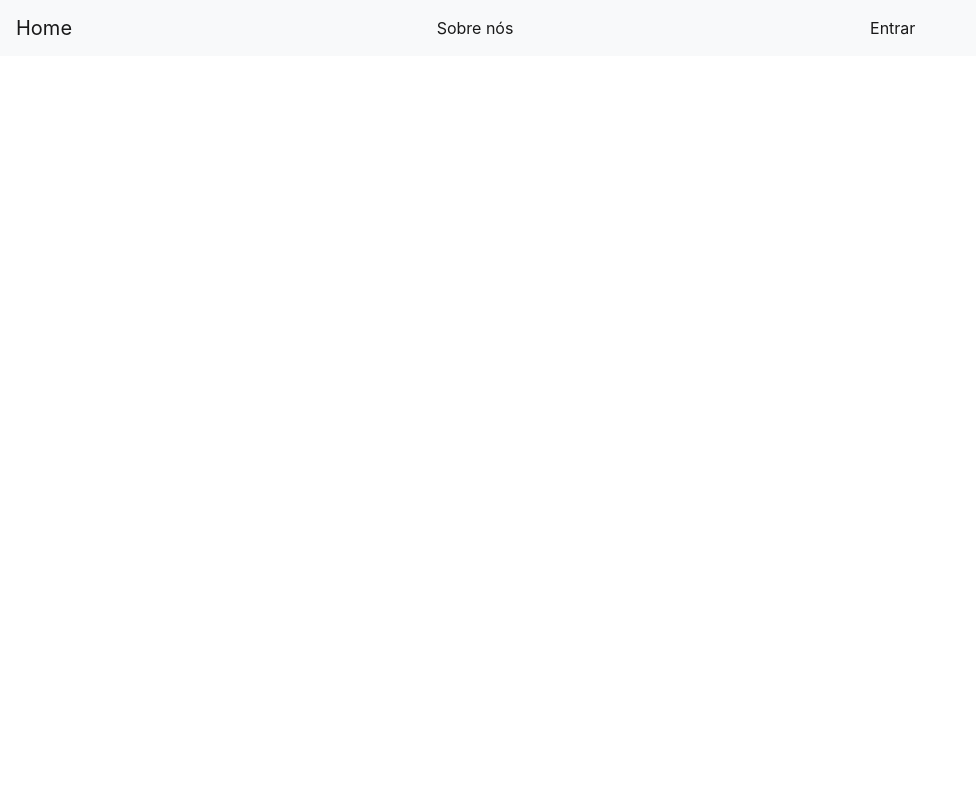
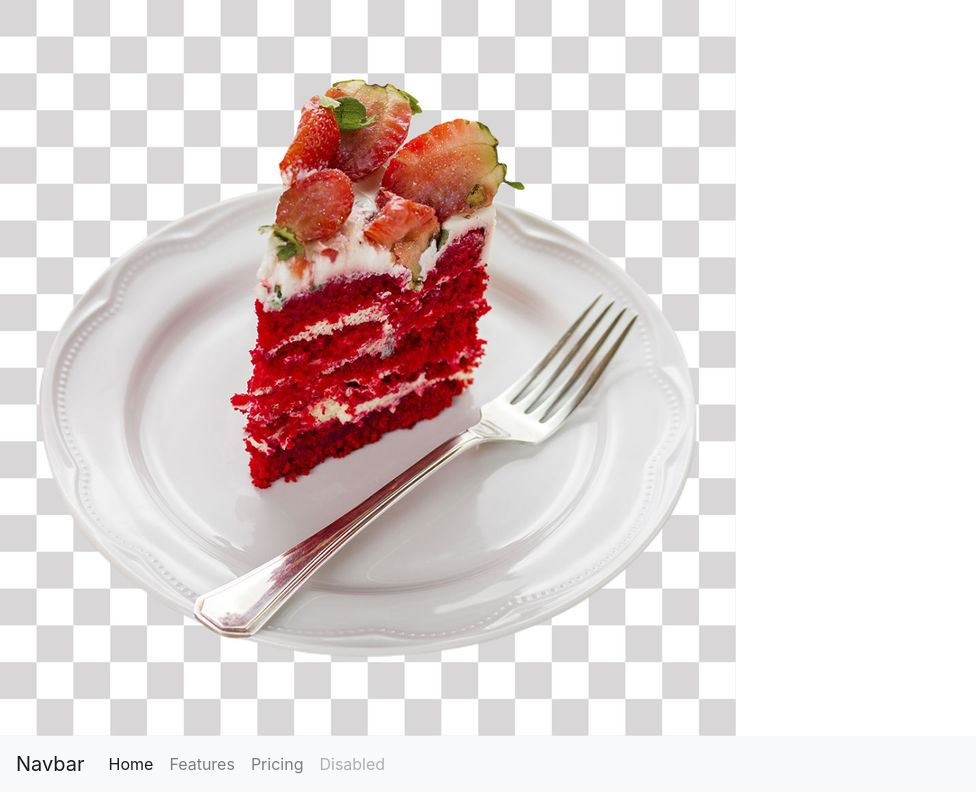
Before and after one commit to Lucas-WF/Atelier-bolos, a React (Create React App) app in the folder client/: page / in a window 1280 px wide. Shown: the whole page, without its empty margins (0-976 px from the left). Built offline with nearby package versions, Linux system fonts and the light colour scheme.

Commit message:
Add navbar and logo

```diff
--- /dev/null
+++ b/client/src/App.jsx
@@ -0,0 +1,15 @@
+import React from 'react';
+import Routes from './routes.jsx';
+import Nav from './templates/Nav.jsx';
+import Logo from './templates/Logo.jsx';
+
+
+export default function App() {
+  return (
+    <div>
+      <Logo />
+      <Nav />
+      <Routes />
+    </div>
+  );
+}
--- a/client/src/index.js
+++ b/client/src/index.jsx
@@ -1,7 +1,7 @@
 import React from "react";
 import ReactDOM from "react-dom/client";
 
-import App from "./App";
+import App from "./App.jsx";
 
 const container = document.getElementById('root');
 const root = ReactDOM.createRoot(container);
--- a/client/src/pages/Main.js
+++ /dev/null
@@ -1,35 +0,0 @@
-import React from "react";
-
-export default function Main() {
-    return (
-        <div class="flex flex-content-center">
-            <nav class="navbar navbar-expand-md navbar-light bg-light">
-
-                <button class="navbar-toggler" type="button" data-toggle="collapse" data-target="#navbarNav"
-                    aria-controls="navbarNav" aria-expanded="false" aria-label="Toggle navigation">
-                    <span class="navbar-toggler-icon"></span>
-                </button>
-
-                <div class="collapse navbar-collapse" id="navbarBrand">
-                    <a class="navbar-brand" href="/">Home</a>
-                </div>
-
-                <div class="collapse navbar-collapse" id="navbarNav">
-                    <ul class="navbar-nav">
-                        <li class="nav-item active">
-                            <a class="nav-link" href="/">Sobre nós</a>
-                        </li>
-                    </ul>
-                </div>
-
-                <div class="collapse navbar-collapse" id="navbarNav">
-                    <ul class="navbar-nav">
-                        <li class="nav-item active">
-                            <a class="nav-link" href="/">Entrar</a>
-                        </li>
-                    </ul>
-                </div>
-            </nav>
-        </div>
-    );
-}
--- a/client/src/routes.js
+++ b/client/src/routes.jsx
@@ -1,13 +1,10 @@
 import React from "react";
 import { BrowserRouter, Route } from "react-router-dom";
-import Login from "./pages/Login";
-import Main from "./pages/Main";
-
+import Login from "./pages/Login.jsx";
 
 export default function Routes() {
     return (
         <BrowserRouter>
-            <Route path="/" exact component={Main} />
             <Route path="/login" component={Login} />
         </BrowserRouter>
     );
--- /dev/null
+++ b/client/src/templates/Logo.jsx
@@ -0,0 +1,12 @@
+import React from "react";
+import logo from "../assets/img/bolo.jpg";
+
+export default function Logo() {
+    return (
+        <div className="logo">
+            <a href="/" className="logo">
+                <img src={logo} alt="logo" />
+            </a>
+        </div>
+    );
+}
--- /dev/null
+++ b/client/src/templates/Nav.jsx
@@ -0,0 +1,27 @@
+import React from "react";
+
+export default function Nav() {
+    return (
+        <nav class="navbar navbar-expand-lg navbar-light bg-light">
+            <a class="navbar-brand" href="/#">Navbar</a>
+            <button class="navbar-toggler" type="button" data-toggle="collapse" data-target="#navbarNav" aria-controls="navbarNav" aria-expanded="false" aria-label="Toggle navigation">
+                <span class="navbar-toggler-icon"></span>
+            </button>
+            <div class="collapse navbar-collapse" id="navbarNav">
+                <ul class="navbar-nav">
+                    <li class="nav-item active">
+                        <a class="nav-link" href="/#">Home <span class="sr-only">(current)</span></a>
+                    </li>
+                    <li class="nav-item">
+                        <a class="nav-link" href="/#">Features</a>
+                    </li>
+                    <li class="nav-item">
+                        <a class="nav-link" href="/#">Pricing</a>
+                    </li>
+                    <li class="nav-item">
+                        <a class="nav-link disabled" href="/#">Disabled</a>
+                    </li>
+                </ul>
+            </div>
+        </nav>);
+}
```
Also changed, not shown: client/src/App.js (deleted, +0 -10 lines), client/src/assets/img/bolo.jpg (added), client/src/pages/Login.jsx (renamed from client/src/pages/Login.js).
